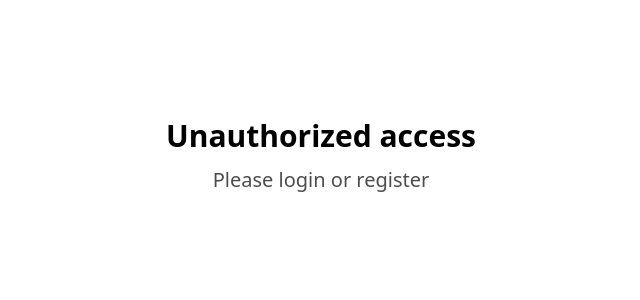
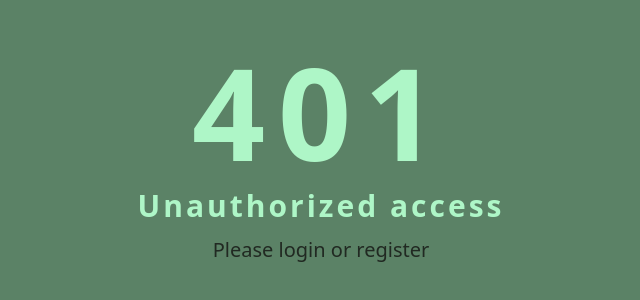
Before and after one commit to Krrystian/mern-todo, a React (Create React App) app in the folder my-app/: page /todo in a window 1280 px wide. Shown: the part 244-544 px from the top of the page, without its empty margins (319-959 px from the left). Built offline with nearby package versions, Linux system fonts and the light colour scheme; no server answers.

Commit message:
404, 401 Websites, /Home recolor

```diff
--- a/my-app/src/App.tsx
+++ b/my-app/src/App.tsx
@@ -4,6 +4,7 @@ import { BrowserRouter, Route, Routes } from "react-router-dom";
 import ToDo from "./pages/ToDo";
 import { ToastContainer, Flip } from "react-toastify";
 import "react-toastify/dist/ReactToastify.css";
+import NotFound from "./pages/NotFound";
 
 export default function App() {
   return (
@@ -18,6 +19,7 @@ export default function App() {
         <Routes>
           <Route path="/" element={<Home />} />
           <Route path="/todo" element={<ToDo />} />
+          <Route path="*" element={<NotFound />} />
         </Routes>
       </BrowserRouter>
       <ToastContainer limit={3} transition={Flip} />
--- a/my-app/src/components/Login.tsx
+++ b/my-app/src/components/Login.tsx
@@ -73,7 +73,7 @@ const Login: React.FC<LoginProps> = ({ setRegister }) => {
         <div className="flex justify-between px-3">
           <p className="text-md cursor-default">Don't remember a password?</p>
           <p
-            className="underline cursor-pointer hover:text-green-600"
+            className="underline cursor-pointer hover:text-green-800"
             onClick={handleRegister}
           >
             Click here
@@ -81,7 +81,7 @@ const Login: React.FC<LoginProps> = ({ setRegister }) => {
         </div>
         <button
           type="submit"
-          className="bg-green-700 text-white p-3 m-3 hover:bg-green-600 duration-500 transition-all font-medium"
+          className="bg-green-800 text-white p-3 m-3 hover:bg-green-700 duration-500 transition-all font-medium"
         >
           Continue
         </button>
--- a/my-app/src/components/Navbar.tsx
+++ b/my-app/src/components/Navbar.tsx
@@ -82,14 +82,14 @@ const Navbar = () => {
         />
       </div>
       <div
-        className={`absolute bg-white translate-y-12 duration-500 transition-all right-10 ${
+        className={`absolute bg-white translate-y-8 duration-500 transition-all right-10 ${
           menu ? "opacity-100" : "opacity-0 z-[-1]"
-        }  ${menu ? " z-10" : ""}`}
+        }  ${menu ? " z-[100]" : ""}`}
       >
         <ul className="text-xl border-2 w-[150px] text-center">
-          <li className="cursor-pointer px-2 hover:text-green-700 hover:bg-slate-50 duration-300 border-b-2">
+          {/* <li className="cursor-pointer px-2 hover:text-green-700 hover:bg-slate-50 duration-300 border-b-2">
             Settings
-          </li>
+          </li> */}
           <li
             className="cursor-pointer px-2 hover:text-green-700 hover:bg-slate-50 duration-300"
             onClick={handleLogout}
--- a/my-app/src/components/Register.tsx
+++ b/my-app/src/components/Register.tsx
@@ -91,7 +91,7 @@ const Register: React.FC<RegisterProps> = ({ setLogin }) => {
         <div className="flex justify-between px-3">
           <p className="text-md cursor-default ">Have an acccount?</p>
           <p
-            className="underline cursor-pointer hover:text-green-600"
+            className="underline cursor-pointer hover:text-green-800"
             onClick={handleLogin}
           >
             Click here
@@ -99,7 +99,7 @@ const Register: React.FC<RegisterProps> = ({ setLogin }) => {
         </div>
         <button
           type="submit"
-          className="bg-green-700 text-white p-3 m-3 hover:bg-green-600 duration-500 transition-all font-medium"
+          className="bg-green-800 text-white p-3 m-3 hover:bg-green-700 duration-500 transition-all font-medium"
         >
           Continue
         </button>
--- a/my-app/src/pages/Home.tsx
+++ b/my-app/src/pages/Home.tsx
@@ -16,7 +16,10 @@ const Home = () => {
   }, [navigate, user.token]);
 
   return (
-    <section className=" bg-blue-950 w-screen h-screen flex justify-center items-center">
+    <section className=" bg-[#212922] w-screen h-screen flex flex-col justify-center items-center relative">
+      <h1 className="absolute text-6xl font-extrabold text-white top-14 tracking-wider">
+        TODO
+      </h1>
       <div className="w-full md:w-3/5 xl:w-2/5 h-3/5  bg-white rounded-xl shadow-2xl shadow-black flex flex-col items-center justify-center">
         {loading ? (
           <Loading />
--- /dev/null
+++ b/my-app/src/pages/NotFound.tsx
@@ -0,0 +1,24 @@
+import React from "react";
+import { Link } from "react-router-dom";
+
+const NotFound = () => {
+  return (
+    <div className="w-screen bg-[#5b8266] text-[#aef6c7] h-screen flex gap-3 justify-center items-center flex-col cursor-default">
+      <h1 className="font-extrabold text-9xl w-screen text-center tracking-widest">
+        404
+      </h1>
+      <h2 className="font-extrabold text-3xl w-screen text-center tracking-widest">
+        Website not found
+      </h2>
+      <Link
+        to="/"
+        className="text-[#212922] text-xl max-w-screen text-center cursor-pointer
+    hover:text-[#294936] hover:scale-150 transition-all duration-300"
+      >
+        Go to main website
+      </Link>
+    </div>
+  );
+};
+
+export default NotFound;
--- a/my-app/src/pages/ToDo.tsx
+++ b/my-app/src/pages/ToDo.tsx
@@ -104,14 +104,17 @@ const ToDo = () => {
       </div>
     </div>
   ) : (
-    <div className="w-screen h-screen flex gap-3 justify-center items-center flex-col cursor-default">
-      <h2 className="font-extrabold text-3xl w-screen text-center">
+    <div className="w-screen bg-[#5b8266] text-[#aef6c7] h-screen flex gap-3 justify-center items-center flex-col cursor-default">
+      <h1 className="font-extrabold text-9xl w-screen text-center tracking-widest">
+        401
+      </h1>
+      <h2 className="font-extrabold text-3xl w-screen text-center tracking-widest">
         Unauthorized access
       </h2>
       <Link
         to="/"
-        className="text-black/70 text-xl max-w-screen text-center cursor-pointer
-        hover:text-blue-900 hover:scale-150 transition-all duration-300"
+        className="text-[#212922] text-xl max-w-screen text-center cursor-pointer
+        hover:text-[#294936] hover:scale-150 transition-all duration-300"
       >
         Please login or register
       </Link>
```
